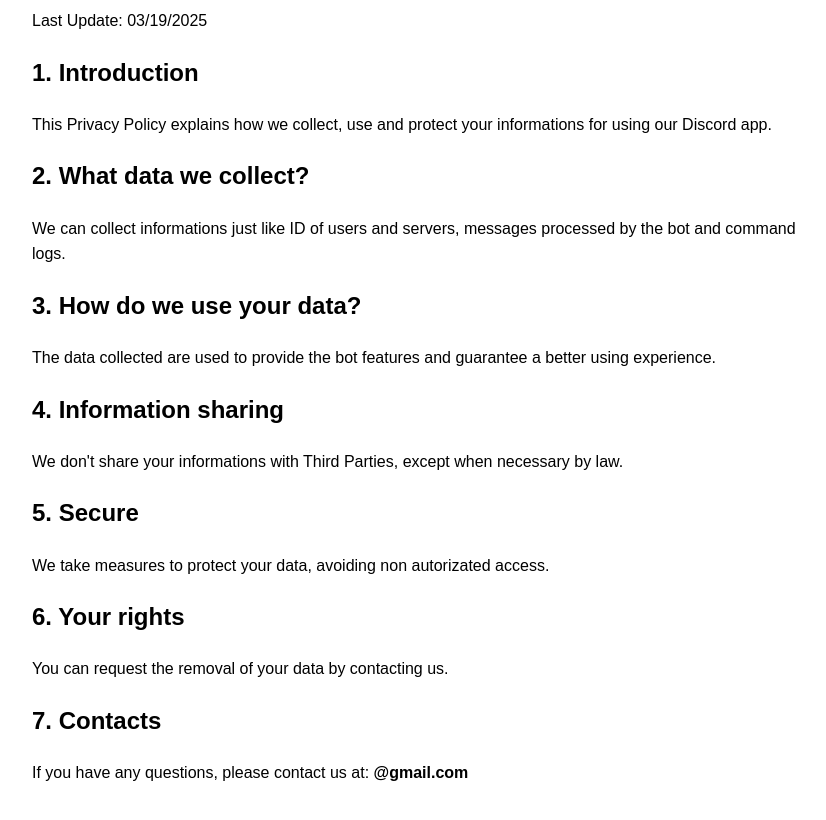
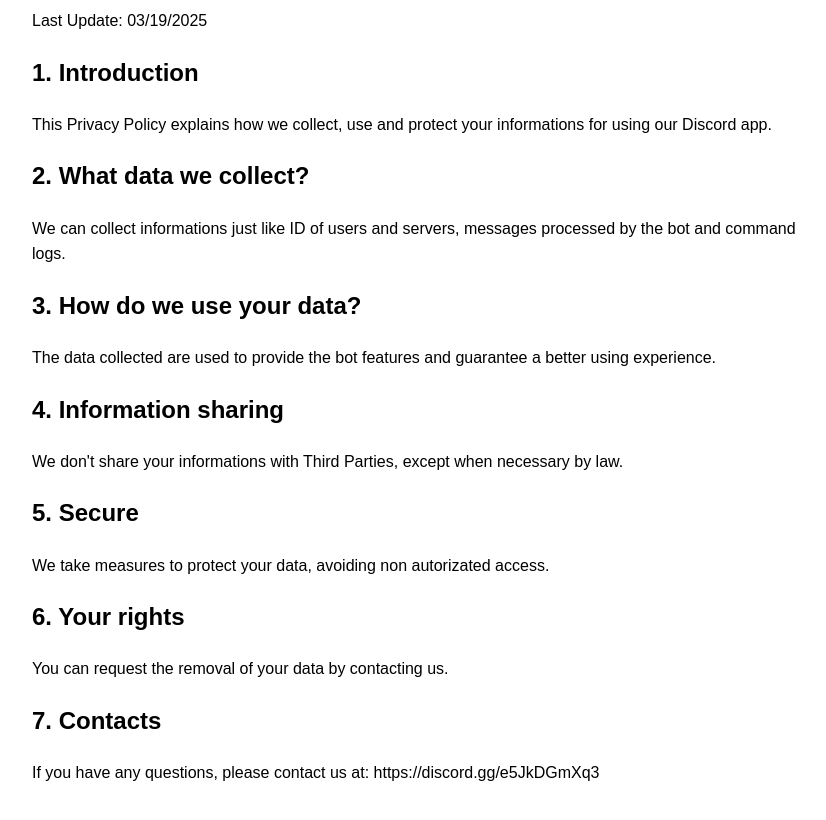
Before and after one commit to Scryyppttter/ScrewDriver.bot-PrivacyPolice, a plain HTML site: page index.html in a window 1280 px wide. Shown: the part 156-976 px from the top of the page, without its empty margins (208-1034 px from the left). Drawn offline with Linux system fonts and the light colour scheme.

Commit message:
Update index.html

```diff
--- a/index.html
+++ b/index.html
@@ -40,6 +40,6 @@
     <p>You can request the removal of your data by contacting us.</p>
 
     <h2>7. Contacts</h2>
-    <p>If you have any questions, please contact us at: <strong>@gmail.com</strong></p>
+    <p>If you have any questions, please contact us at: <link>https://discord.gg/e5JkDGmXq3</link></p>
 </body>
 </html>
```
